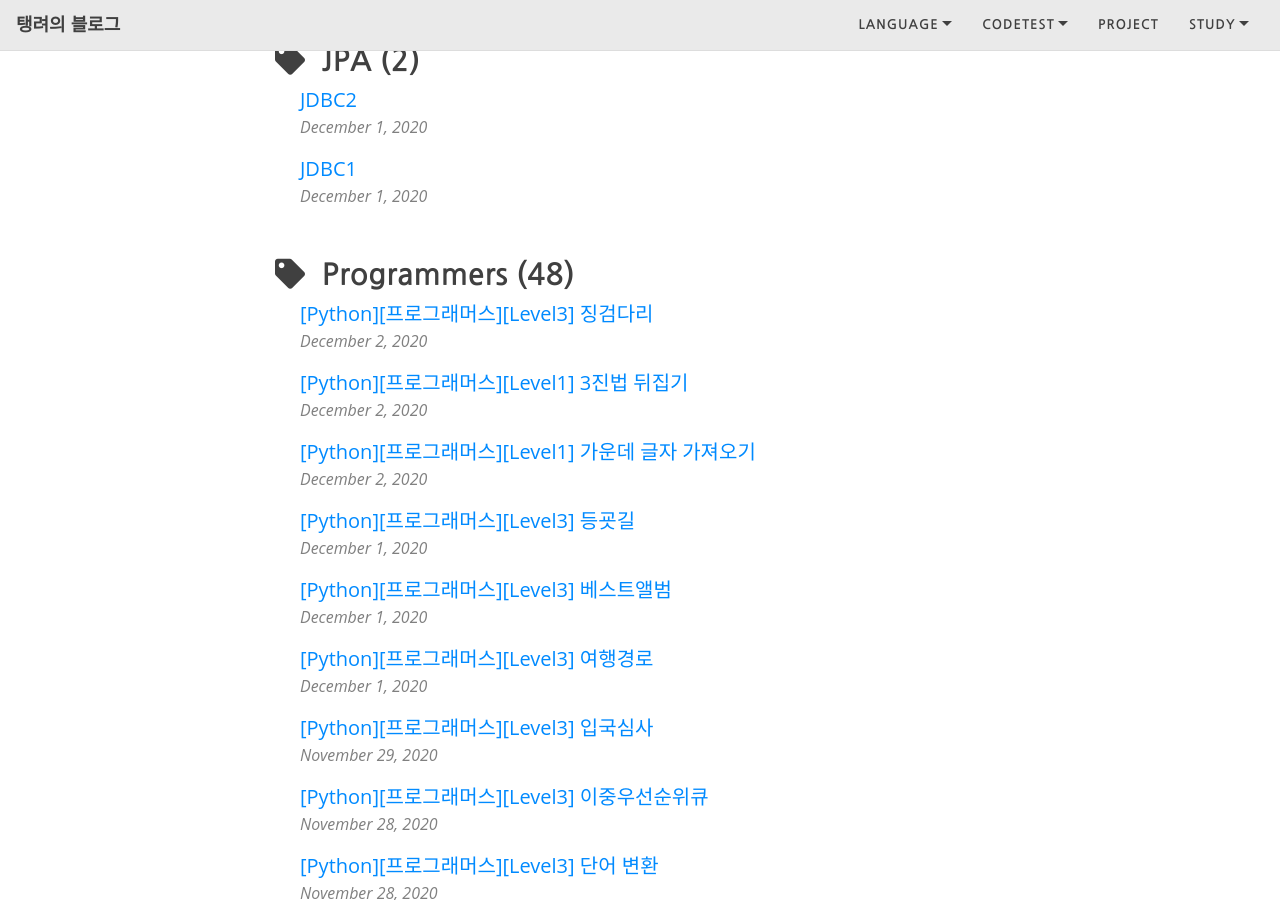
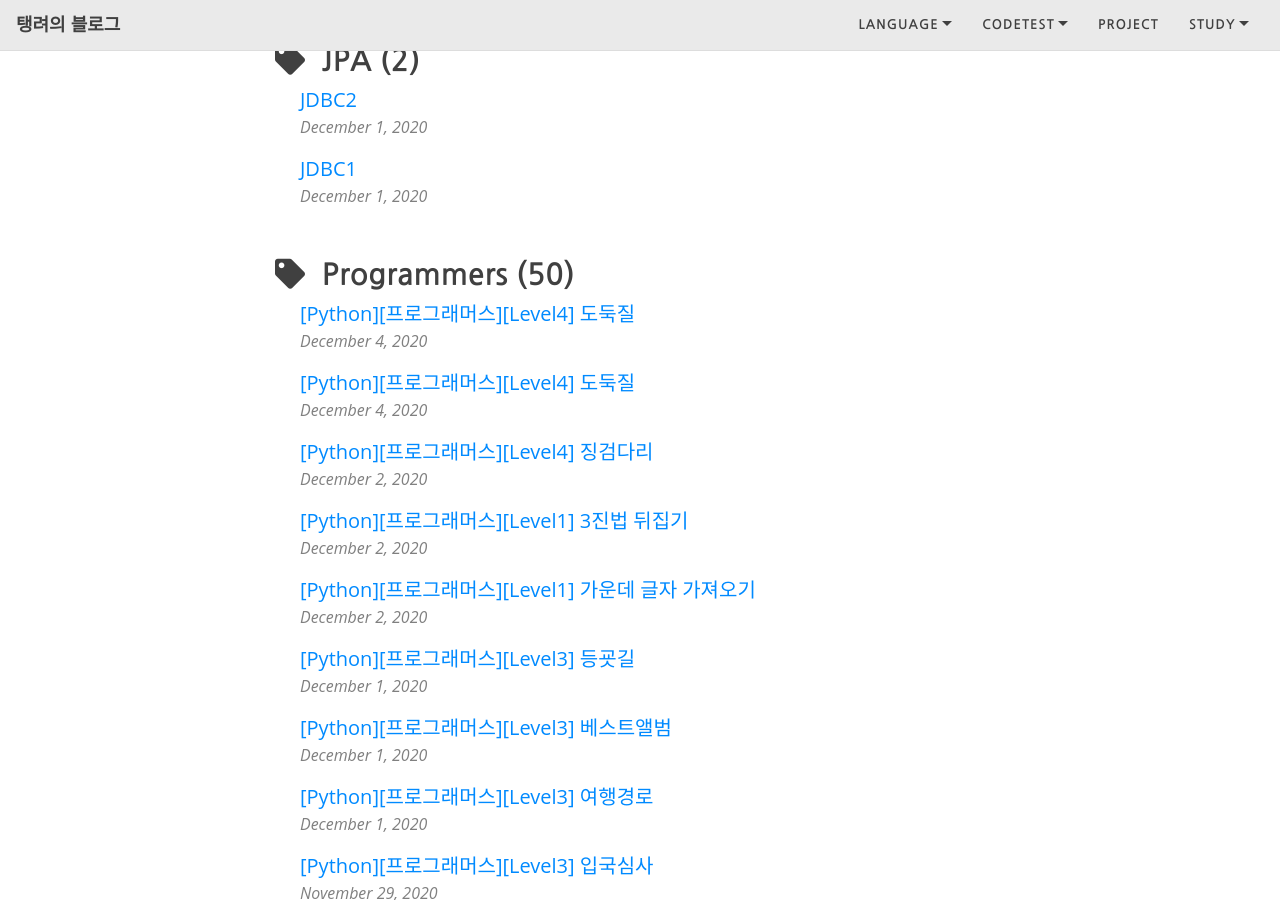
Before and after one commit to Ta-Ye/Ta-Ye.github.io, a Jekyll site: the page built from tags.html, in a window 1280 px wide and 900 px high, scrolled down 1164 px. Built offline with Jekyll 4.4.1, drawn with Linux system fonts in a browser that asks for light colours; nearby versions of some CDN libraries; some of the changed lines change nothing that is shown; some of the changed text lies outside the part shown.

Commit message:
add pro49

````diff
--- a/_posts/2020-12-02-Pro48.md
+++ b/_posts/2020-12-02-Pro48.md
@@ -1,11 +1,11 @@
 ---
 layout: post
-title: "[Python][프로그래머스][Level3] 징검다리"
+title: "[Python][프로그래머스][Level4] 징검다리"
 tags: [Programmers]
 comments: true
 ---
 
-## [Python][프로그래머스][Level2] 징검다리
+## [Python][프로그래머스][Level4] 징검다리
 
 ### 코드
 
--- /dev/null
+++ b/_posts/2020-12-04-Pro49.md
@@ -0,0 +1,42 @@
+---
+layout: post
+title: "[Python][프로그래머스][Level4] 도둑질"
+tags: [Programmers]
+comments: true
+---
+
+## [Python][프로그래머스][Level4] 도둑질
+
+### 코드
+
+```python
+def solution(money):
+    if len(money)<=3:
+        return max(money)
+
+    #첫집 o
+    answer1=[0]*len(money)
+    answer1[0]=money[0]
+    answer1[1]=money[1]
+    answer1[2]=money[0]+money[2]
+    for num in range(3,len(money)-1):
+        answer1[num]=money[num]+max(answer1[num-2],answer1[num-3])
+    #첫집 x
+    answer2=[0]*len(money)
+    answer2[1]=money[1]
+    answer2[2]=money[2]
+    for num in range(3,len(money)):
+        answer2[num]=money[num]+max(answer2[num-2],answer2[num-3])
+
+    return max(max(answer1),max(answer2))
+```
+
+dp로 풀었다.
+
+원형의 구조에서 직선의 구조로 바꿔주기 위해사
+
+두 가지 경우로 나눴다.
+
+첫집을 도둑질 하는 경우와 아닌 경우이다.
+
+두 가지 경우에 대한 dp를 구하고 그 중 큰 값을 반환한다.
--- /dev/null
+++ b/_posts/2020-12-04-Pro50.md
@@ -0,0 +1,42 @@
+---
+layout: post
+title: "[Python][프로그래머스][Level4] 도둑질"
+tags: [Programmers]
+comments: true
+---
+
+## [Python][프로그래머스][Level4] 도둑질
+
+### 코드
+
+```python
+def solution(money):
+    if len(money)<=3:
+        return max(money)
+
+    #첫집 o
+    answer1=[0]*len(money)
+    answer1[0]=money[0]
+    answer1[1]=money[1]
+    answer1[2]=money[0]+money[2]
+    for num in range(3,len(money)-1):
+        answer1[num]=money[num]+max(answer1[num-2],answer1[num-3])
+    #첫집 x
+    answer2=[0]*len(money)
+    answer2[1]=money[1]
+    answer2[2]=money[2]
+    for num in range(3,len(money)):
+        answer2[num]=money[num]+max(answer2[num-2],answer2[num-3])
+
+    return max(max(answer1),max(answer2))
+```
+
+dp로 풀었다.
+
+원형의 구조에서 직선의 구조로 바꿔주기 위해사
+
+두 가지 경우로 나눴다.
+
+첫집을 도둑질 하는 경우와 아닌 경우이다.
+
+두 가지 경우에 대한 dp를 구하고 그 중 큰 값을 반환한다.
````
